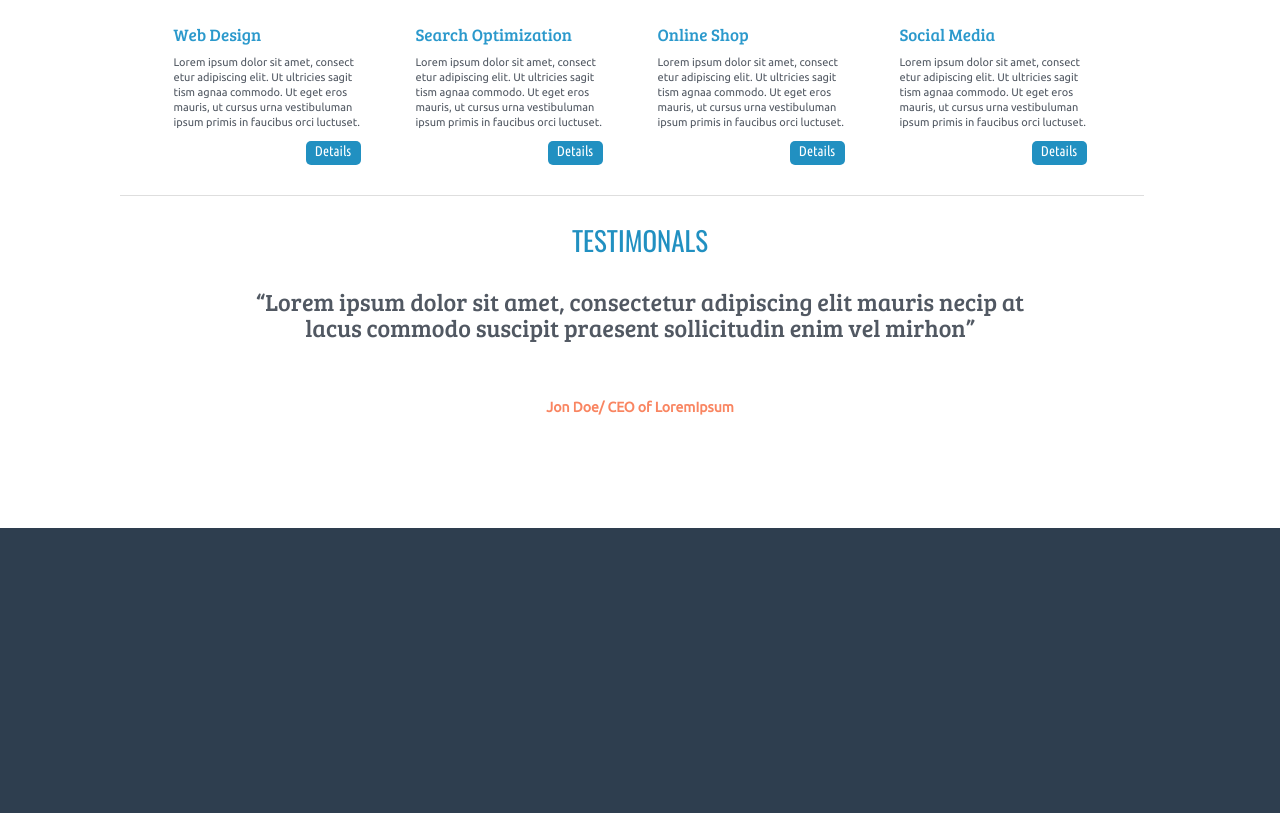
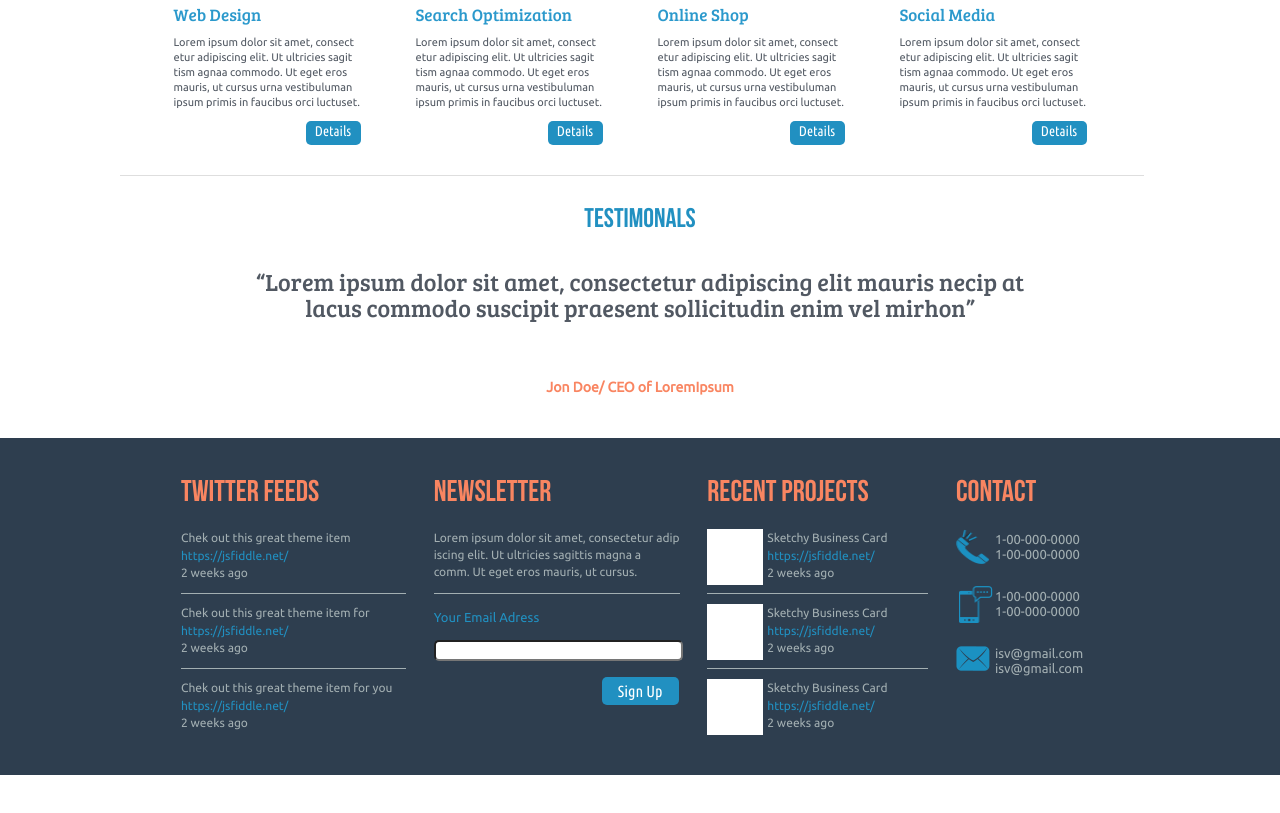
Before and after one commit to IsaevNik/html_lesson6, a plain HTML site: page index.html in a window 1280 px wide. Shown: the part 1573-2386 px from the top of the page. After the commit the page ends 2348 px from the top, so only its background shows below. Drawn offline with nearby package versions, Linux system fonts and the light colour scheme.

Commit message:
Задание выполнено

```diff
--- a/index.html
+++ b/index.html
@@ -249,6 +249,113 @@
 			</div>
 
 	    </div>
-		<div class="footer"></div>
+		<div class="footer">
+			<div class="footer-info">
+				<div class="footer-column-1">
+					<p>
+						TWITTER FEEDS
+					</p>
+					<div class="twet">
+						<p>Chek out this great theme item</p>
+						<a href="#">https://jsfiddle.net/</a>
+						<p>2 weeks ago</p>
+					</div>
+					<div class="footer-line"></div>
+					<div class="twet">
+						<p>Chek out this great theme item for</p>
+						<a href="#">https://jsfiddle.net/</a>
+						<p>2 weeks ago</p>
+					</div>
+					<div class="footer-line"></div>
+					<div class="twet">
+						<p>Chek out this great theme item for you</p>
+						<a href="#">https://jsfiddle.net/</a>
+						<p>2 weeks ago</p>
+					</div>
+				</div>
+				<div class="footer-column-2">
+					<p>
+						NEWSLETTER
+					</p>
+					<div class="twet">
+						<p>Lorem ipsum dolor sit amet, consectetur adip
+							iscing elit. Ut ultricies sagittis magna a comm.
+							Ut eget eros mauris, ut cursus.
+						</p>
+					</div>
+					<div class="footer-line"></div>
+					<div class="register">
+						<p>Your Email Adress</p>
+						<input type="email" />
+						<div class="sign-up">
+							<a href="#">Sign Up</a>
+						</div>
+					</div>
+				</div>
+				<div class="footer-column-3">
+					<p>
+						RECENT PROJECTS
+					</p>
+					<div class="twit-w">
+						<div class="twet-photo">
+						</div>
+						<div class="twet">
+							<p>Sketchy Business Card</p>
+							<a href="#">https://jsfiddle.net/</a>
+							<p>2 weeks ago</p>
+						</div>
+					</div>
+					<div class="footer-line"></div>
+					<div class="twit-w">
+						<div class="twet-photo">
+						</div>
+						<div class="twet">
+							<p>Sketchy Business Card</p>
+							<a href="#">https://jsfiddle.net/</a>
+							<p>2 weeks ago</p>
+						</div>
+					</div>
+					<div class="footer-line"></div>
+					<div class="twit-w">
+						<div class="twet-photo">
+						</div>
+						<div class="twet">
+							<p>Sketchy Business Card</p>
+							<a href="#">https://jsfiddle.net/</a>
+							<p>2 weeks ago</p>
+						</div>
+					</div>
+				</div>
+				<div class="footer-column-4">
+					<p>
+						CONTACT
+					</p>
+					<div class="contact-item">
+						<div class="contact-logo-1">
+						</div>
+						<div class="contact">
+							<p>1-00-000-0000<br>
+							1-00-000-0000</p>
+						</div>
+					</div>
+					<div class="contact-item">
+						<div class="contact-logo-2">
+						</div>
+						<div class="contact">
+							<p>1-00-000-0000<br>
+							1-00-000-0000</p>
+						</div>
+					</div>
+					<div class="contact-item">
+						<div class="contact-logo-3">
+						</div>
+						<div class="contact">
+							<p>isv@gmail.com<br>
+							isv@gmail.com</p>
+						</div>
+					</div>
+				</div>
+			</div>
+		</div>
 	</body>
 </html>
--- a/style.css
+++ b/style.css
@@ -2,6 +2,12 @@
 @import url(https://fonts.googleapis.com/css?family=Ubuntu);
 @import url(https://fonts.googleapis.com/css?family=Ubuntu+Condensed);
 @import url(https://fonts.googleapis.com/css?family=Bree+Serif);
+@font-face {
+	font-family: 'Bebas Neue Bold';
+	font-style: normal;
+	font-weight: normal;
+	src: local('Bebas Neue Bold'), url('fonts/BEBASNEUE BOLD.woff') format('woff');
+}
 
 html, body {
     margin: 0 auto;
@@ -32,21 +38,16 @@ html, body {
 
 .our_offer {
     width: 1280px;
-    height: 657px;
+    height: 567px;
 }
 
-.footer {
-    background-color: #2e3e4f;
-    width: 1280px;
-    height: 337px;
-	margin: 0 auto;
-}
+
 
 .site_title {
     position: absolute;
     width: 100%;
-    top: 80px;
-    font-family: Oswald, sans-serif;
+    top: 100px;
+    font-family: "Bebas Neue Bold", sans-serif;
     color: #cccece;
     font-size: 60px;
     font-weight: 400;
@@ -58,7 +59,7 @@ html, body {
 .text {
     position: absolute;
     width: 60%;
-    top: 160px;
+    top: 150px;
     font-family: Ubuntu;
     color: #cccece;
     font-size: 14px;
@@ -179,19 +180,24 @@ html, body {
 .search-img img {
 	width: 100px;
 	vertical-align: middle;
+	display: inline-block;
 
 }
 
 .search-input {
 	line-height: 90px;
 	display: inline-block;
+	width: 180px;
+	position: absolute;
+	left: 105px;
 }
 
 .search-input input {
-	width: 100%;
+	width: 169px;
 	position: relative;
-	top: 4px;
-
+	border-radius: 5px;
+	box-shadow: none;
+	border: 4px solid #11a3d6;
 }
 
 .our_services {
@@ -378,7 +384,7 @@ html, body {
 .offer-title {
 	margin: 37px 0 26px 0;
 	text-align: center;
-	font-family: Oswald, sans-serif;
+	font-family: "Bebas Neue Bold", sans-serif;
 	color: #2190c1;
 	font-size: 40px;
 	font-weight: 400;
@@ -459,7 +465,7 @@ html, body {
 
 .testimonals {
 	text-align: center;
-	font-family: Oswald, sans-serif;
+	font-family: "Bebas Neue Bold", sans-serif;
 	color: #2190c1;
 	font-size: 27px;
 	font-weight: 400;
@@ -468,7 +474,6 @@ html, body {
 }
 
 .offer-text2  {
-	font-family: Ubuntu, sans-serif;
 	color: #515862;
 	font-size: 24px;
 	font-weight: 400;
@@ -492,7 +497,7 @@ html, body {
 	font-weight: bold;
 }
 
-.more-works:active, .details:active {
+.more-works:active, .details:active, .sign-up:active {
 	position: relative;
 	top: 1px;
 	box-shadow: 2px -2px #999;
@@ -502,3 +507,169 @@ html, body {
 	margin-top: 1px;
 	box-shadow: 2px -2px #999;
 }
+
+.footer {
+    background-color: #2e3e4f;
+    width: 1280px;
+    height: 294px;
+	margin: 0 auto;
+	padding-top: 43px;
+}
+
+.footer-info {
+	height: 261px;
+	width: 919px;
+	margin: 0 182px 33px 181px;
+	display:flex;
+	justify-content: space-between;
+}
+
+.footer-column-1 {
+	width: 225px;
+}
+
+.footer-column-2 {
+	width: 246px;
+}
+
+.footer-column-3 {
+	width: 221px;
+}
+
+.footer-column-4 {
+	width: 144px;
+}
+
+.footer-column-1 > p,.footer-column-2 > p, .footer-column-3 > p,.footer-column-4 > p {
+	font-family: "Bebas Neue Bold", sans-serif;
+	color: #f98561;
+	font-size: 30px;
+	font-weight: 400;
+	line-height: 26px;
+	text-align: left;
+	margin: 0 0 22px 0;
+}
+.twet {
+	height: 54px;
+}
+
+.twet p, .twet a{
+	font-family: Ubuntu;
+	font-size: 12px;
+	font-weight: 400;
+	line-height: 17px;
+	text-align: left;
+}
+.twet p{
+	color:  #a3afb2;
+	margin: 0;
+}
+
+.twet a{
+	font-family: Ubuntu;
+	color:  #2190c1;
+	text-decoration: none;
+}
+
+.footer-line {
+	background-color: #a3afb2;
+	height: 1px;
+	width: 100%;
+	margin: 10px 0 10px;
+}
+
+.registr {
+	width: 100%;
+}
+
+.register > p {
+	font-family: Ubuntu;
+	color: #2190c1;
+	font-size: 13px;
+	font-weight: 400;
+	line-height: 20px;
+	text-align: left;
+}
+
+input[type="email"]{
+	width: 98%;
+	border-radius: 5px;
+	box-shadow: none;
+
+}
+.sign-up {
+    background-color:  #2190c1;
+    width: 77px;
+	height: 28px;
+    border-radius: 5px;
+	display: inline-block;
+	margin: 16px 0 0 168px;
+}
+
+input[type="email"]:focus {
+	background-color: #f98561;
+}
+
+.sign-up > a{
+    text-decoration: none;
+    font-family: "Ubuntu Condensed";
+    color: #fff;
+    font-size: 16px;
+    font-weight: 400;
+    text-align: center;
+    width: 100%;
+    height: 100%;
+    display: block;
+    line-height: 28px;
+}
+
+.twet-photo {
+	width: 56px;
+	height: 56px;
+	background-color: #fff;
+	display: inline-block;
+	float: left;
+}
+.footer-column-3 .twet {
+	margin-left: 60px;
+}
+
+.contact-item {
+	height: 37px;
+	margin-bottom: 20px;
+}
+.contact {
+	padding-top: 3px;
+}
+.contact p {
+	font-family: Ubuntu;
+	color: #a3afb2;
+	font-size: 13px;
+	font-weight: 400;
+	line-height: 15px;
+	text-align: left;
+	margin: 0 0 0 39px;
+}
+.contact-logo-1 {
+	content: url(img/telephone.png);
+	width: 34px;
+    height: 35px;
+	display: inline-block;
+	float: left;
+}
+.contact-logo-2 {
+	content: url(img/telephone2.png);
+	width: 34px;
+    height: 37px;
+	display: inline-block;
+	float: left;
+	margin-left: 3px;
+}
+.contact-logo-3 {
+	content: url(img/mail.png);
+	width: 34px;
+    height: 25px;
+	display: inline-block;
+	float: left;
+	margin-top: 3px;
+}
```
Also changed, not shown: fonts/BEBASNEUE BOLD.woff (added), img/mail.png (added), img/telephone.png (added), img/telephone2.png (added).
